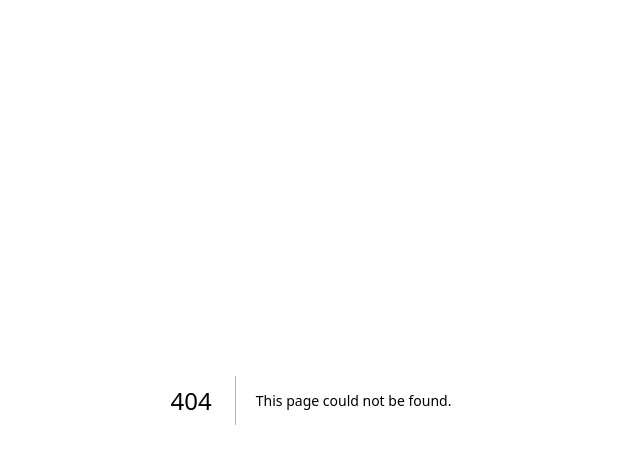
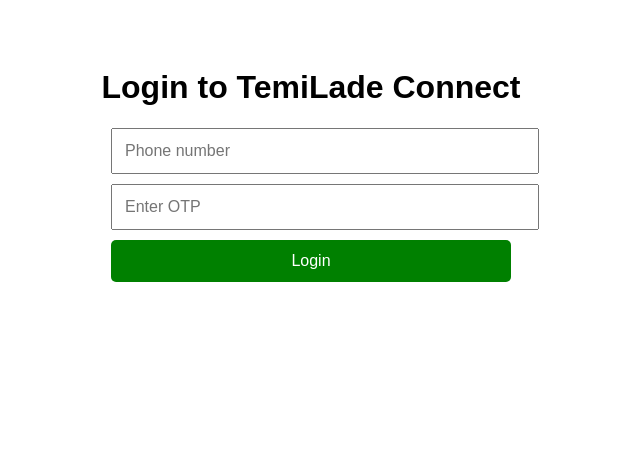
Before and after one commit to saintmareoj-blip/TemiLade-Connect, a Next.js app: page /register/app/login in a window 1280 px wide. Before the commit this address had no page. Shown: the top 464 px of the page, without its empty margins (329-969 px from the left). Built offline with nearby package versions, Linux system fonts and the light colour scheme.

Commit message:
Create page.tsx

```diff
--- /dev/null
+++ b/app/register/app/login/page.tsx
@@ -0,0 +1,60 @@
+'use client';
+import { useState, useEffect } from 'react';
+import { useSearchParams } from 'next/navigation';
+
+export default function LoginPage() {
+  const [phone, setPhone] = useState('');
+  const [otp, setOtp] = useState('');
+  const [message, setMessage] = useState('');
+  const searchParams = useSearchParams();
+
+  useEffect(() => {
+    const phoneFromUrl = searchParams.get('phone');
+    if (phoneFromUrl) setPhone(phoneFromUrl);
+  }, [searchParams]);
+
+  const handleLogin = async () => {
+    setMessage('Verifying...');
+    const res = await fetch('/api/login', {
+      method: 'POST',
+      headers: { 'Content-Type': 'application/json' },
+      body: JSON.stringify({ phone, otp }),
+    });
+    const data = await res.json();
+    if (data.success) {
+      alert('Login Successful! Welcome to TemiLade Connect');
+      // Later we redirect to dashboard
+    } else {
+      setMessage(data.message);
+    }
+  };
+
+  return (
+    <main style={{ padding: '40px', textAlign: 'center', fontFamily: 'Arial' }}>
+      <h1>Login to TemiLade Connect</h1>
+      <div style={{ marginTop: '30px', maxWidth: '400px', margin: 'auto' }}>
+        <input
+          type="tel"
+          placeholder="Phone number"
+          value={phone}
+          onChange={(e) => setPhone(e.target.value)}
+          style={{ padding: '12px', width: '100%', fontSize: '16px', marginBottom: '10px' }}
+        />
+        <input
+          type="text"
+          placeholder="Enter OTP"
+          value={otp}
+          onChange={(e) => setOtp(e.target.value)}
+          style={{ padding: '12px', width: '100%', fontSize: '16px', marginBottom: '10px' }}
+        />
+        <button
+          onClick={handleLogin}
+          style={{ padding: '12px 20px', width: '100%', fontSize: '16px', background: 'green', color: 'white', border: 'none', borderRadius: '5px' }}
+        >
+          Login
+        </button>
+        <p style={{ color: 'red', marginTop: '10px' }}>{message}</p>
+      </div>
+    </main>
+  );
+}
```
